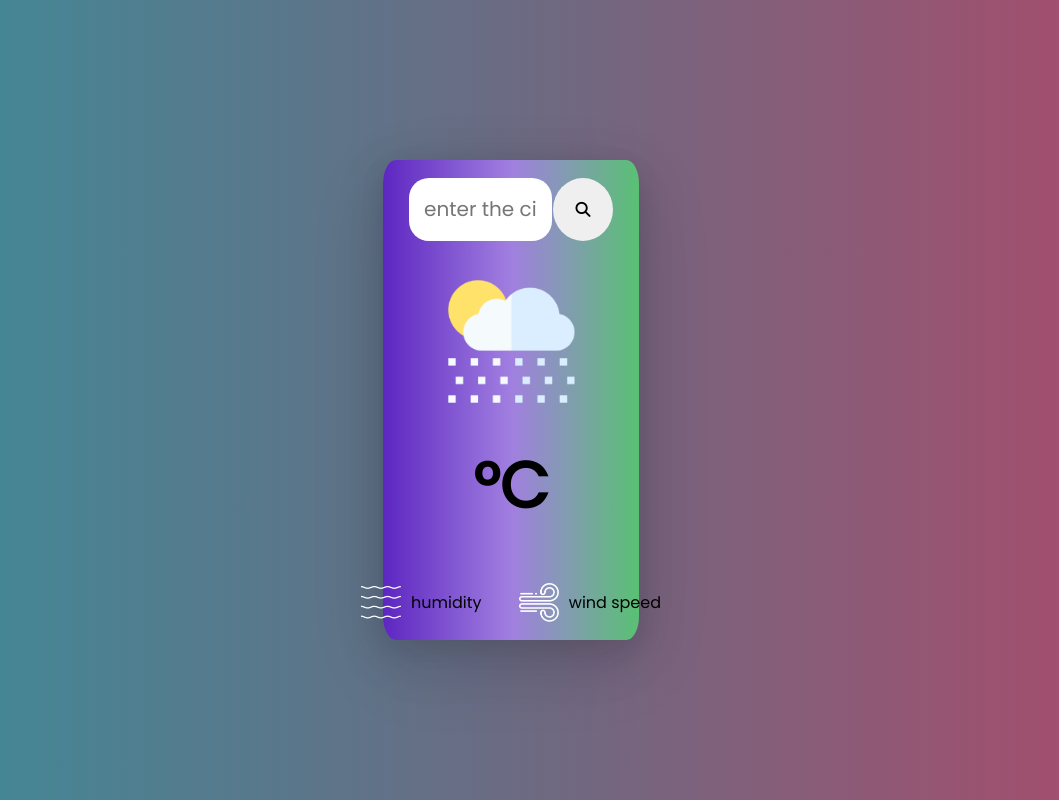
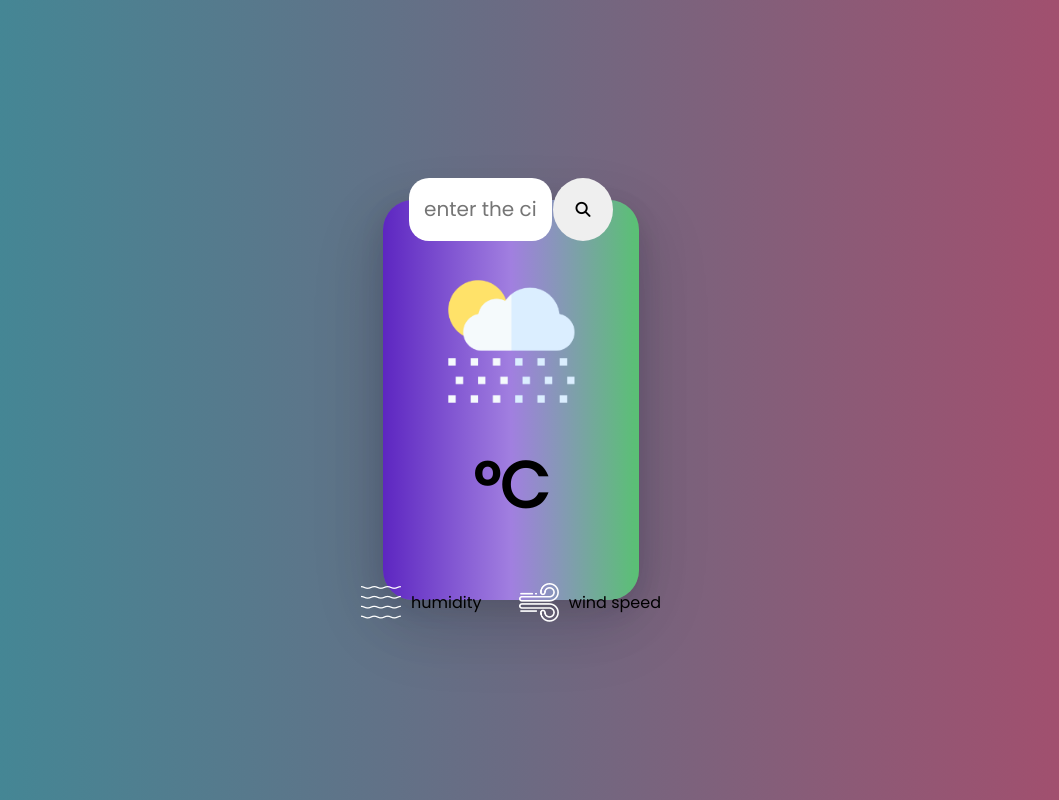
Before and after one commit to niksonstha/Weather-App, a plain HTML site: page index.html in a window 1280 px wide. Shown: the whole page, without its empty margins (129-1188 px from the left). Drawn offline with Linux system fonts and the light colour scheme; no server answers.

Commit message:
Changes in style

```diff
--- a/style.css
+++ b/style.css
@@ -32,12 +32,12 @@ body {
   justify-content: center;
   flex-direction: column;
   text-align: center;
-  height: 60vh;
+  height: 50vh;
   width: 20%;
   background: #59c173;
   background: -webkit-linear-gradient(to right, #5d26c1, #a17fe0, #59c173);
   background: linear-gradient(to right, #5d26c1, #a17fe0, #59c173);
-  border-radius: 5%;
+  border-radius: 30px;
   box-shadow: rgba(17, 17, 26, 0.1) 0px 8px 24px,
     rgba(17, 17, 26, 0.1) 0px 16px 56px, rgba(17, 17, 26, 0.1) 0px 24px 80px;
 }
```
Also changed, not shown: index.js (+0 -16 lines).
